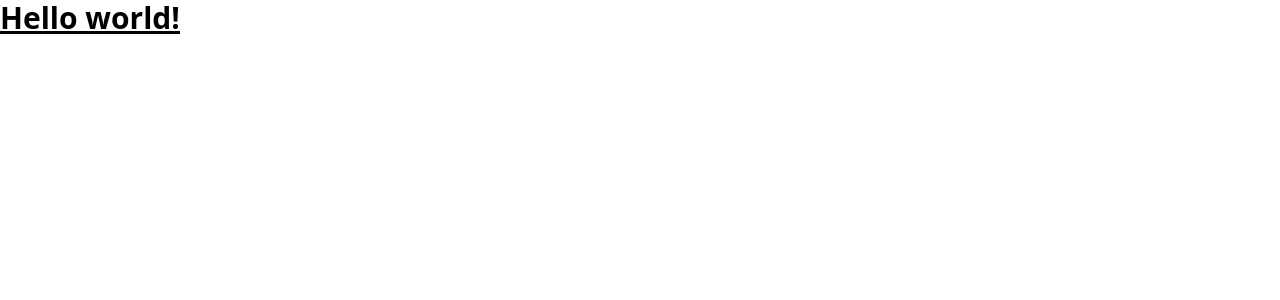
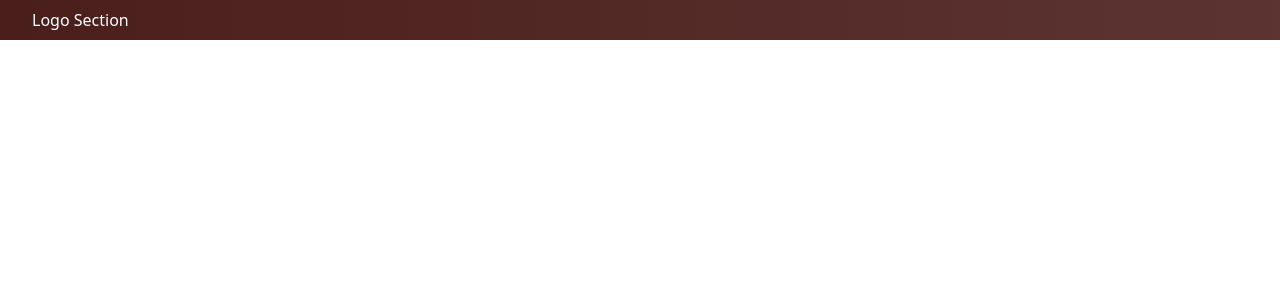
Before and after one commit to KartikAKGEC89/AKTUIAN, a React (Create React App) app in the folder frontend/: page / in a window 1280 px wide. Shown: the top 300 px of the page. Built offline with nearby package versions, Linux system fonts and the light colour scheme.

Commit message:
FEAT: Navbar start

```diff
--- a/frontend/src/App.js
+++ b/frontend/src/App.js
@@ -2,6 +2,7 @@ import React from 'react';
 import { useEffect } from 'react';
 import Aos from 'aos';
 import 'aos/dist/aos.css';
+import Navbar from './components/Navbar/Navbar'
 
 const App = () => {
 
@@ -14,10 +15,8 @@ const App = () => {
     })
   })
   return (
-    <div>
-      <h1 className="text-3xl font-bold underline">
-      Hello world!
-    </h1>
+    <div className='overflow-x-hidden'>
+      <Navbar />
     </div>
   )
 }
--- /dev/null
+++ b/frontend/src/components/Navbar/Navbar.jsx
@@ -0,0 +1,16 @@
+import React from 'react'
+
+const Navbar = () => {
+  return (
+    <div className='bg-gradient-to-r from-secondary to-secondary/90 text-white'>
+      <div className="container py-2">
+        <div className="flex">
+          <div>Logo Section</div>
+          <div></div>
+        </div>
+      </div>
+    </div>
+  )
+}
+
+export default Navbar
--- a/frontend/tailwind.config.js
+++ b/frontend/tailwind.config.js
@@ -4,7 +4,20 @@ module.exports = {
     "./src/**/*.{js,jsx,ts,tsx}",
   ],
   theme: {
-    extend: {},
+    extend: {
+      colors: {
+        primary: "#854d3d",
+        secondary: "#4a1e1b",
+        brandDark:"#270c03"
+      },
+      container: {
+        center:true,
+        padding:{
+          default: "1rem",
+          sm:"2rem"
+        }
+      }
+    },
   },
   plugins: [],
 }
```
